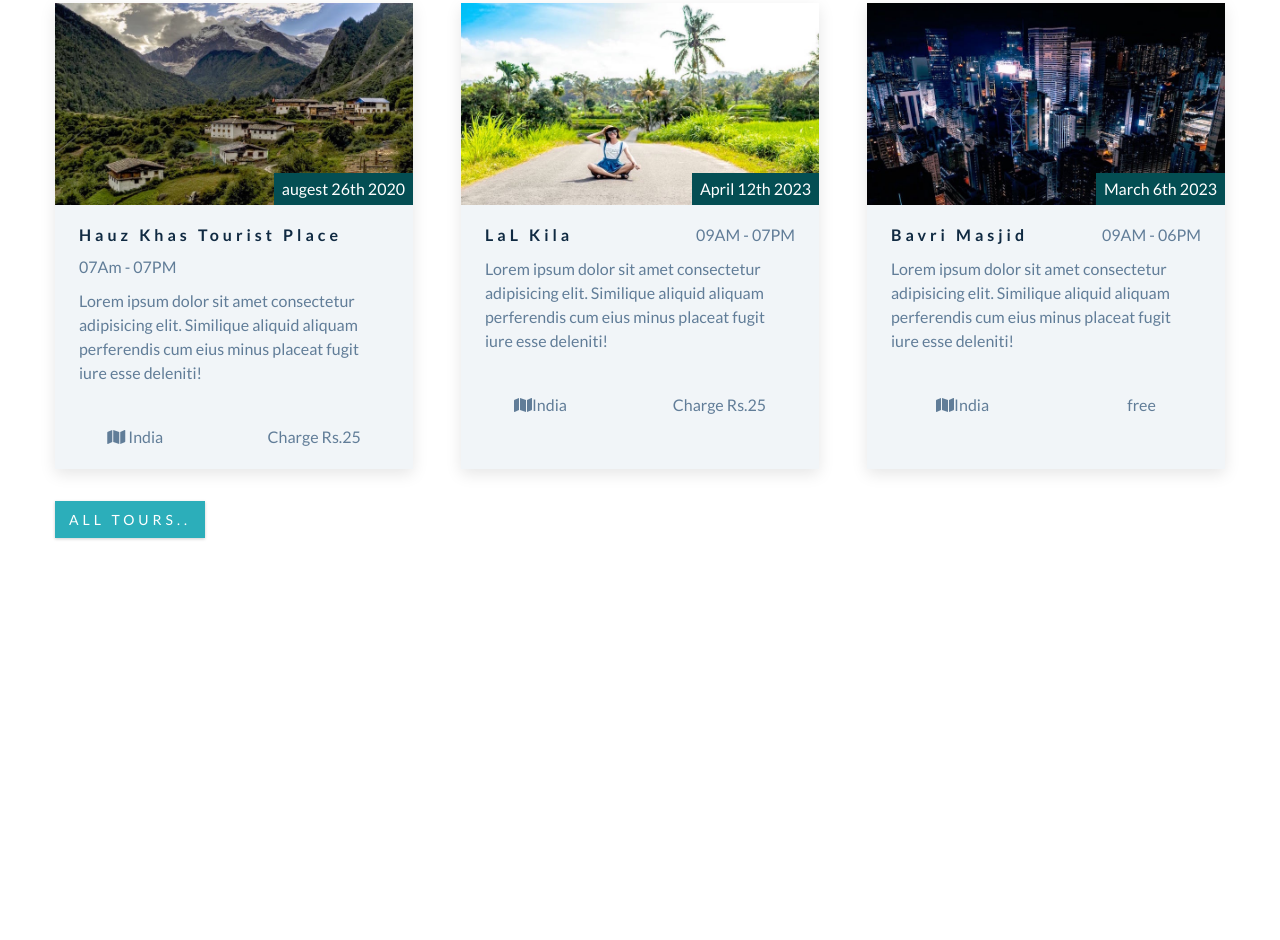
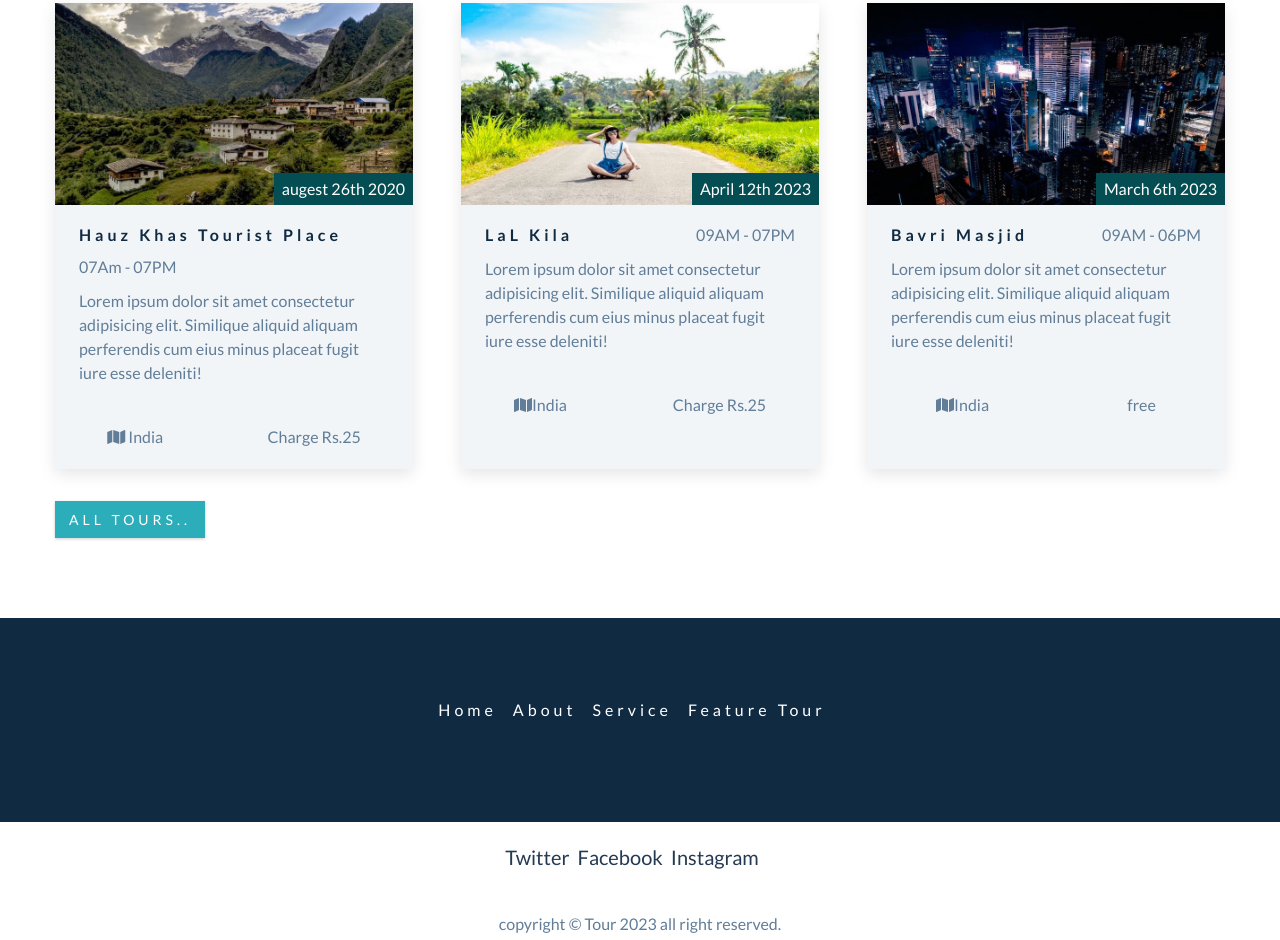
Before and after one commit to 2i1i2/Tours, a plain HTML site: page index.html in a window 1280 px wide. Shown: the part 2056-2996 px from the top of the page. Before the commit the page ends 2674 px from the top, so only its background shows below. Drawn offline with Linux system fonts and the light colour scheme; files whose address does not match are found by name.

Commit message:
added footer section

```diff
--- a/css/styles.css
+++ b/css/styles.css
@@ -424,3 +424,45 @@ Gallery
 Footer
 ===============
 */
+.footer {
+  background: var(--clr-grey-1);
+  text-align: center;
+  padding-left: 2rem;
+  padding-right: 2rem;
+  margin-bottom: 1.25rem;
+}
+.footer-links , .footer-icon {
+   display: flex;
+   justify-content: center;
+   margin-bottom: 1.25rem;
+   flex-wrap: wrap;
+}
+
+.footer-link {
+  color: var(--clr-white);
+  text-transform: capitalize;
+  font-size: 1rem;
+  margin-right: 1rem;
+  letter-spacing: var(--spacing);
+ transition: var(--transition);
+}
+
+.footer-link:hover {
+  color: var(--clr-grey-5);
+
+}
+.footer-icon {
+  font-size: 1.25rem;
+  margin-right: 0.5rem;
+  color: var(--clr-grey-2);
+  transition: var(--transition);
+}
+.footer-icon:hover {
+ color: var(--clr-primary-5);
+}
+
+.copyright {
+  text-align: center;
+  margin-bottom: 0.25rem;
+  font-weight: 400;
+}
--- a/index.html
+++ b/index.html
@@ -203,7 +203,41 @@
     <!-- end of gallery  -->
 
     <!-- footer -->
+    <footer class="section footer">
 
+      <!-- footer links -->
+      <ul class="footer-links">
+        <li>
+          <a href="#home" class="footer-link scroll-link">home</a>
+        </li>
+        <li>
+          <a href="#about" class="footer-link scroll-link">about</a>
+        </li>
+        <li>
+          <a href="#service" class="footer-link scroll-link">service</a>
+        </li>
+        <li>
+          <a href="#feature-tour" class="footer-link scrill-link">feature tour</a>
+        </li>
+      </ul>
+    </footer>
+    <!-- end of footer -->
+
+    <!-- footer icons -->
+    <ul class="footer-icon">
+      <li>
+        <a href="https://www.twitter.com" target="_blank" class="footer-icon">Twitter</a>
+      </li>
+      <li>
+        <a href="https://www.facebook.com" target="_blank" class="footer-icon">Facebook</a>
+      </li>
+      <li>
+        <a href="https://www.instagram.com" target="_blank" class="footer-icon">Instagram</a>
+      </li>
+    </ul>
+    <p class="copyright">
+      copyright &copy; Tour <span id="date"></span> all right reserved.
+    </p>
     <!-- js -->
     <script src="./js/app.js"></script>
   </body>
```
